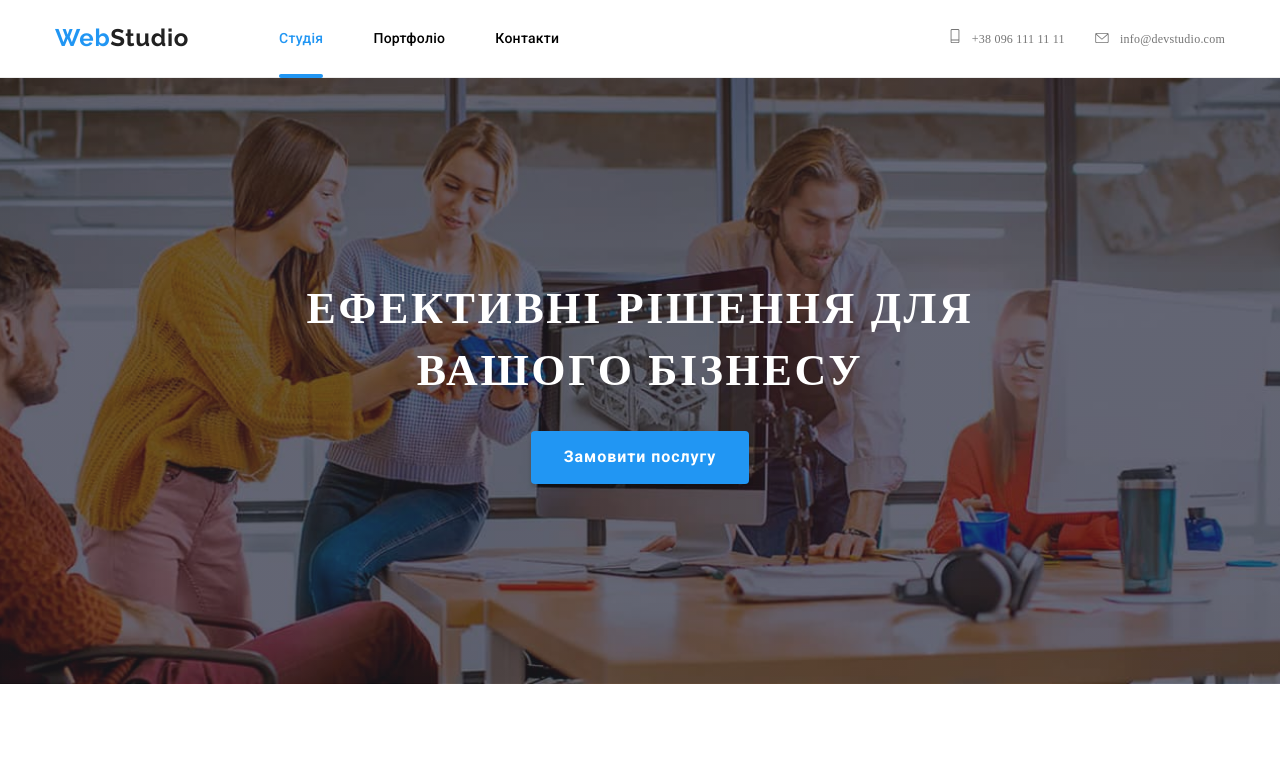
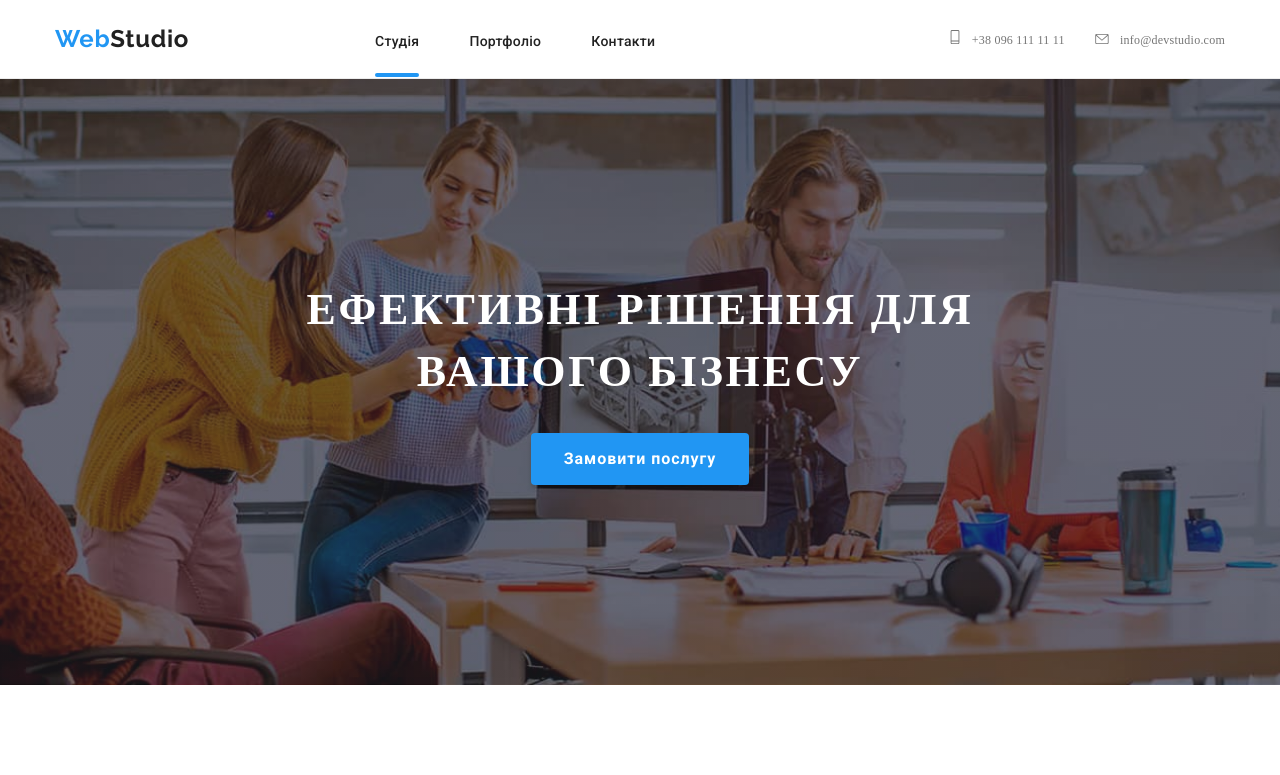
Before and after one commit to DmytroVyhovskyi1997/goit-markup-hw-08, a plain HTML site: page index.html in a window 1280 px wide. Shown: the top 775 px of the page. Drawn offline with nearby package versions, Linux system fonts and the light colour scheme.

Commit message:
Summary(required)

```diff
--- a/index.html
+++ b/index.html
@@ -35,10 +35,10 @@
                     </svg>
                 </button>
                 <nav class="navigation">
-                    <ul class="site">
-                        <li class="site__nav-item"><a href class="site__nav-link site__nav-current ">Студія</a></li>
-                        <li class="site__nav-item"><a href="./portfolio.html" class="site__nav-link ">Портфоліо</a></li>
-                        <li class="site__nav-item"><a href class="site__nav-link">Контакти</a></li>
+                    <ul class="navigation__link">
+                        <li class="site__nav-item"><a href="#" class="contact-item site__nav-current ">Студія</a></li>
+                        <li class="site__nav-item"><a href="./portfolio.html" class="contact-item  ">Портфоліо</a></li>
+                        <li class="site__nav-item"><a href="#" class="contact-item ">Контакти</a></li>
                     </ul>
                 </nav>
 
--- a/sass/components/_contact-header.scss
+++ b/sass/components/_contact-header.scss
@@ -22,6 +22,7 @@
   }}
   @media  screen and (min-width:768px) {
    margin-bottom: 0;
+   margin-left: 30px;
 
    &__link{
     display: flex;
@@ -29,6 +30,7 @@ margin-top: 32px;
 margin-bottom: 28px;
   }}
   @media screen and  (min-width: 1200px){
+    margin-left: 93px;
     &__link{
     display: flex;
     padding-left: 93px;
@@ -43,7 +45,6 @@ margin-bottom: 28px;
     font-weight: 500;
 font-size: 14px;
 line-height: 1.1;
-margin-left: 51px;
 padding-top: 32px;
 padding-bottom: 28px; }
   @media screen and  (max-width: 767px){
@@ -57,7 +58,6 @@ margin-bottom: 32px;
   font-weight: 500;
   font-size: 14px;
   line-height: 1.1;
-  margin-left: 51px;
   padding-top: 32px;
   padding-bottom: 28px;
 }}
@@ -79,7 +79,7 @@ margin-bottom: 32px;
 
     @media screen and  (min-width: 768px){
       margin-bottom: 0;
-      margin-top: 10px;
+      margin-top: 20px;
       align-items: center;
 
 
--- a/sass/components/_nav-header.scss
+++ b/sass/components/_nav-header.scss
@@ -1,15 +1,16 @@
 .site {
+  @media  screen and (min-width:768px){
   display: flex;
   margin-left: 93px;
   justify-content: center;
-  @media  screen and (min-width:768px){
-    margin-left: 50px;
-  }
+
+    margin-left: 50px;}
 }.site__nav-item:not(:last-child) {
   margin-right: 50px;
 }
 
 .site__nav-link {
+  @media  screen and (min-width:768px){
   color: #000000;
   font-family: "Roboto";
   font-weight: 500;
@@ -20,7 +21,7 @@
   padding-top: 32px;
   padding-bottom: 32px;
   transition: 250ms cubic-bezier(0.4, 0, 0.2, 1);
-}
+}}
 .site__nav-link:hover, .site__nav-link:focus {
   color: #2196f3;
 }
@@ -30,12 +31,14 @@
 
 
 .site__nav-current {
+  @media  screen and (min-width:768px){
   position: relative;
   color: $accent-color;
   transition: 250ms cubic-bezier(0.4, 0, 0.2, 1);
-}
+}}
 
 .site__nav-current::after {
+  @media  screen and (min-width:768px){
   content: "";
   position: absolute;
   width: 100%;
@@ -44,4 +47,4 @@
   bottom: 0;
   background-color: $accent-color;
   border-radius: 2px;
-}
+}}
```
Also changed, not shown: css/main.css, css/main.min.css, css/profile.css, css/profile.min.css, 4 other files.
